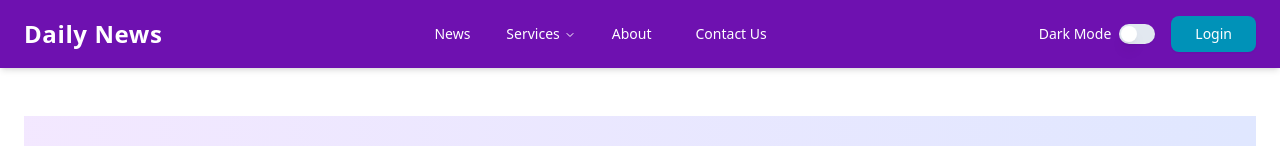
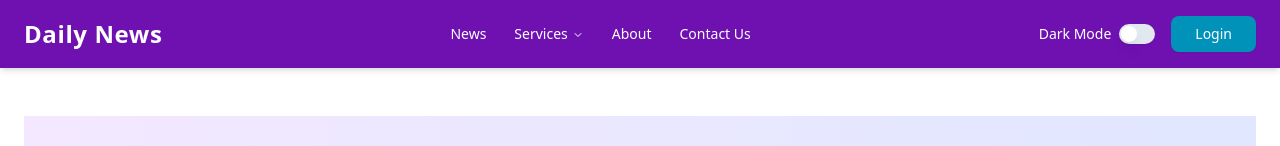
Before and after one commit to Khalid-Saifullaha/next-news-portal, a Next.js app: page / in a window 1280 px wide. Shown: the top 146 px of the page. Built offline with nearby package versions, Linux system fonts and the light colour scheme.

Commit message:
navbar hover colore change

```diff
--- a/src/components/shared/Navbar.tsx
+++ b/src/components/shared/Navbar.tsx
@@ -16,6 +16,10 @@ import MobileMenu from "./MobileMenu";
 function Navbar() {
   const pathname = usePathname();
 
+  // Common link class for all menu items
+  const cleanLink =
+    "bg-transparent px-0 py-0 m-0 font-normal hover:bg-transparent focus:bg-transparent ring-0 focus:ring-0 focus:outline-none transition-colors duration-300";
+
   return (
     <header className="py-4 shadow-md bg-purple-800 text-white sticky top-0 z-50">
       <nav className="max-w-7xl mx-auto px-4 flex justify-between items-center lg:px-6">
@@ -27,14 +31,15 @@ function Navbar() {
         {/* Desktop Menu */}
         <NavigationMenu className="hidden lg:flex">
           <NavigationMenuList className="space-x-6">
+            {/* News */}
             <NavigationMenuItem>
               <NavigationMenuLink asChild>
                 <Link
                   href="/news"
-                  className={`transition-colors duration-300 ${
+                  className={`${cleanLink} ${
                     pathname === "/news"
-                      ? "text-yellow-300 font-bold"
-                      : "hover:text-yellow-200"
+                      ? "text-white underline underline-offset-4"
+                      : "hover:text-pink-500"
                   }`}
                 >
                   News
@@ -45,8 +50,10 @@ function Navbar() {
             {/* Services Dropdown */}
             <NavigationMenuItem>
               <NavigationMenuTrigger
-                className={`bg-transparent px-0 text-white hover:text-yellow-200 ${
-                  pathname === "/services" ? "text-yellow-300 font-bold" : ""
+                className={`${cleanLink} ${
+                  pathname === "/services"
+                    ? "text-white underline underline-offset-4"
+                    : "hover:text-pink-500"
                 }`}
               >
                 Services
@@ -87,14 +94,15 @@ function Navbar() {
               </NavigationMenuContent>
             </NavigationMenuItem>
 
+            {/* About */}
             <NavigationMenuItem>
               <NavigationMenuLink asChild>
                 <Link
                   href="/about"
-                  className={`transition-colors duration-300 ${
+                  className={`${cleanLink} ${
                     pathname === "/about"
-                      ? "text-yellow-300 font-bold"
-                      : "hover:text-yellow-200"
+                      ? "text-white underline underline-offset-4"
+                      : "hover:text-pink-500"
                   }`}
                 >
                   About
@@ -102,14 +110,15 @@ function Navbar() {
               </NavigationMenuLink>
             </NavigationMenuItem>
 
+            {/* Contact */}
             <NavigationMenuItem>
               <NavigationMenuLink asChild>
                 <Link
                   href="/contact"
-                  className={`transition-colors duration-300 ${
+                  className={`${cleanLink} ${
                     pathname === "/contact"
-                      ? "text-yellow-300 font-bold"
-                      : "hover:text-yellow-200"
+                      ? "text-white underline underline-offset-4"
+                      : "hover:text-pink-500"
                   }`}
                 >
                   Contact Us
```
